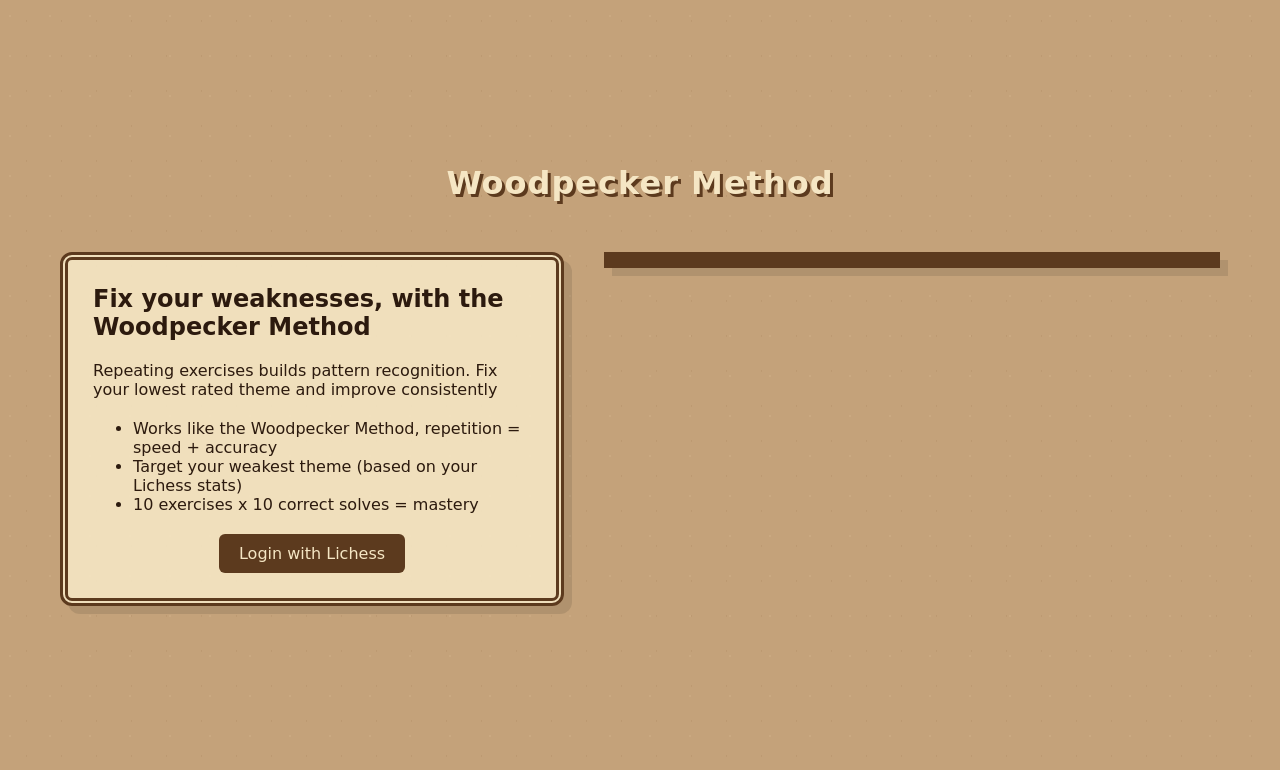
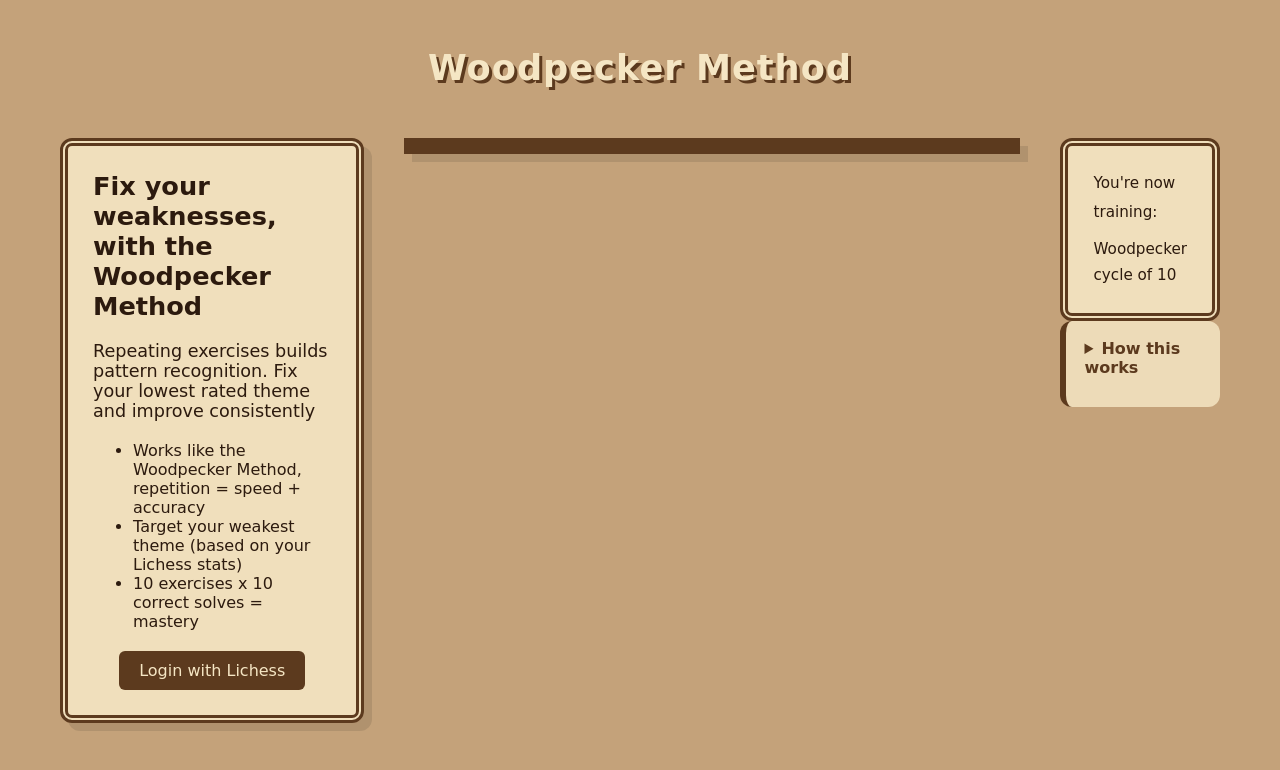
Before and after one commit to Marentxs/Woodpecker-Method, a website: page src/template.html in a window 1280 px wide. Drawn offline with Linux system fonts and the light colour scheme.

Commit message:
style(ui): adjust CSS structure and font sizes

```diff
--- a/src/index.js
+++ b/src/index.js
@@ -78,7 +78,7 @@ document.getElementById('logoutBtn').addEventListener('click', async () => {
 
 function showAuthenticated() {
   document.getElementById('unauthenticated').style.display = 'none';
-  document.getElementById('authenticated').style.display = 'block';
+  document.getElementById('authenticated').style.display = 'flex';
   document.getElementById('logoutBtn').style.display = 'block';
   document.getElementById('app').style.flexDirection = 'row';
   document.getElementById('chessboardContainer').style.display = 'block';
--- a/src/styles.css
+++ b/src/styles.css
@@ -1,3 +1,5 @@
+/* Base Elements & Reset */
+
 *,
 *::before,
 *::after {
@@ -21,21 +23,17 @@ body {
   min-height: 100vh;
   font-family: 'Press Start 2P', cursive;
   background: #c4a27a;
-  background-image:
-    radial-gradient(circle at 25% 40%, rgba(210, 180, 140, 0.4) 2%, transparent 2.5%),
-    radial-gradient(circle at 75% 60%, rgba(160, 120, 80, 0.3) 1.5%, transparent 2%);
-  background-size:
-    40px 40px,
-    35px 35px;
   color: #2c1a0e;
   gap: 30px;
+  font-size: 20px;
 }
 
-input,
-button,
-textarea,
-select {
-  font: inherit;
+h1 {
+  text-align: center;
+  color: #f5e6c4;
+  text-shadow: 3px 3px 0 #5c3a1e;
+  letter-spacing: 1px;
+  font-size: 2.2rem;
 }
 
 p,
@@ -48,17 +46,30 @@ h6 {
   overflow-wrap: break-word;
 }
 
-#root,
-#__next {
-  isolation: isolate;
+h2 {
+  font-size: 1.6rem;
 }
 
-h1 {
-  text-align: center;
-  color: #f5e6c4;
-  text-shadow: 3px 3px 0 #5c3a1e;
-  letter-spacing: 1px;
+h3 {
+  font-size: 1.4rem;
 }
+
+p {
+  font-size: 1.1rem;
+}
+
+li {
+  font-size: 1rem;
+}
+
+input,
+button,
+textarea,
+select {
+  font: inherit;
+}
+
+/* Layout */
 
 #app {
   display: flex;
@@ -81,11 +92,9 @@ h1 {
 }
 
 #authenticated {
-  display: none;
   flex-direction: column;
-  gap: 20px;
-  min-width: 280px;
-  max-width: 320px;
+  gap: 30px;
+  width: 280px;
 }
 
 #unauthenticated {
@@ -100,21 +109,24 @@ h1 {
   border-radius: 12px;
   margin-bottom: 10px;
   box-shadow: 8px 8px 0 rgba(0, 0, 0, 0.1);
+  font-size: 1rem;
 }
 
 #dashboard {
+  display: flex;
+  flex-direction: column;
+  gap: 10px;
   background: rgba(245, 230, 196, 0.9);
   padding: 25px;
   border: 8px double #5c3a1e;
   border-radius: 12px;
-  margin-bottom: 10px;
-  box-shadow: 8px 8px 0 rgba(0, 0, 0, 0.1);
 }
 
+/* Components */
+
 #dashboard p {
-  margin-bottom: 18px;
   line-height: 1.7;
-  font-size: 11px;
+  font-size: 0.95rem;
   color: #2c1a0e;
 }
 
@@ -122,6 +134,7 @@ h1 {
   color: #8b3a1a;
   text-transform: uppercase;
   font-weight: bold;
+  font-size: 1.1rem;
 }
 
 #logoutBtn {
@@ -134,6 +147,7 @@ h1 {
   border: none;
   color: #f5e6c4;
   border-radius: 6px;
+  font-size: 1rem;
 }
 
 #logoutBtn:hover {
@@ -145,7 +159,8 @@ details {
   background: rgba(245, 230, 196, 0.85);
   padding: 18px;
   border-left: 6px solid #5c3a1e;
-  margin-top: 12px;
+  border-radius: 12px;
+  font-size: 0.9rem;
 }
 
 summary {
@@ -153,10 +168,11 @@ summary {
   margin-bottom: 12px;
   font-weight: bold;
   color: #5c3a1e;
+  font-size: 1rem;
 }
 
 details p {
-  font-size: 9px;
+  font-size: 0.65rem;
   line-height: 1.7;
   margin-top: 12px;
 }
@@ -169,6 +185,7 @@ button {
   cursor: pointer;
   border-radius: 6px;
   transition: all 0.2s;
+  font-size: 1rem;
 }
 
 button:hover {
```
